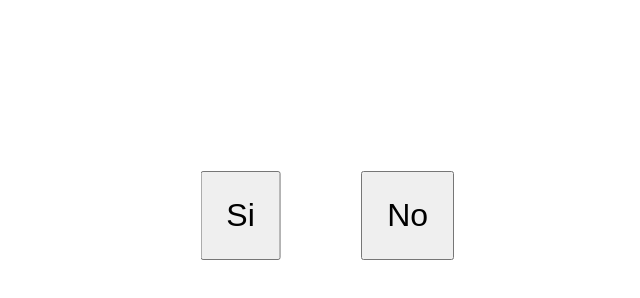
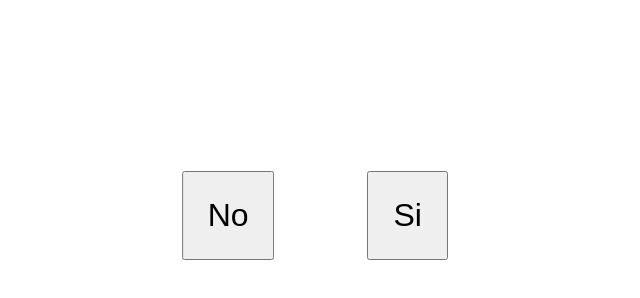
Before and after one commit to JoseCruz13/amochupar, a plain HTML site: page index.html in a window 1280 px wide. Shown: the part 250-548 px from the top of the page, without its empty margins (319-959 px from the left). Drawn offline with Linux system fonts and the light colour scheme.

Commit message:
Update index.html

```diff
--- a/index.html
+++ b/index.html
@@ -10,9 +10,9 @@
 <body>
 
     <div class="contenedor">
-        <p>¿Amo chupar p ctmre?</p>
-        <button id="yesBtn">Si</button>
-        <button id="noBtn">No</button>
+        <p>¿Eres Fiel?</p>
+        <button id="yesBtn">No</button>
+        <button id="noBtn">Si</button>
     </div>
     <script src="index.js"></script>
 
```
